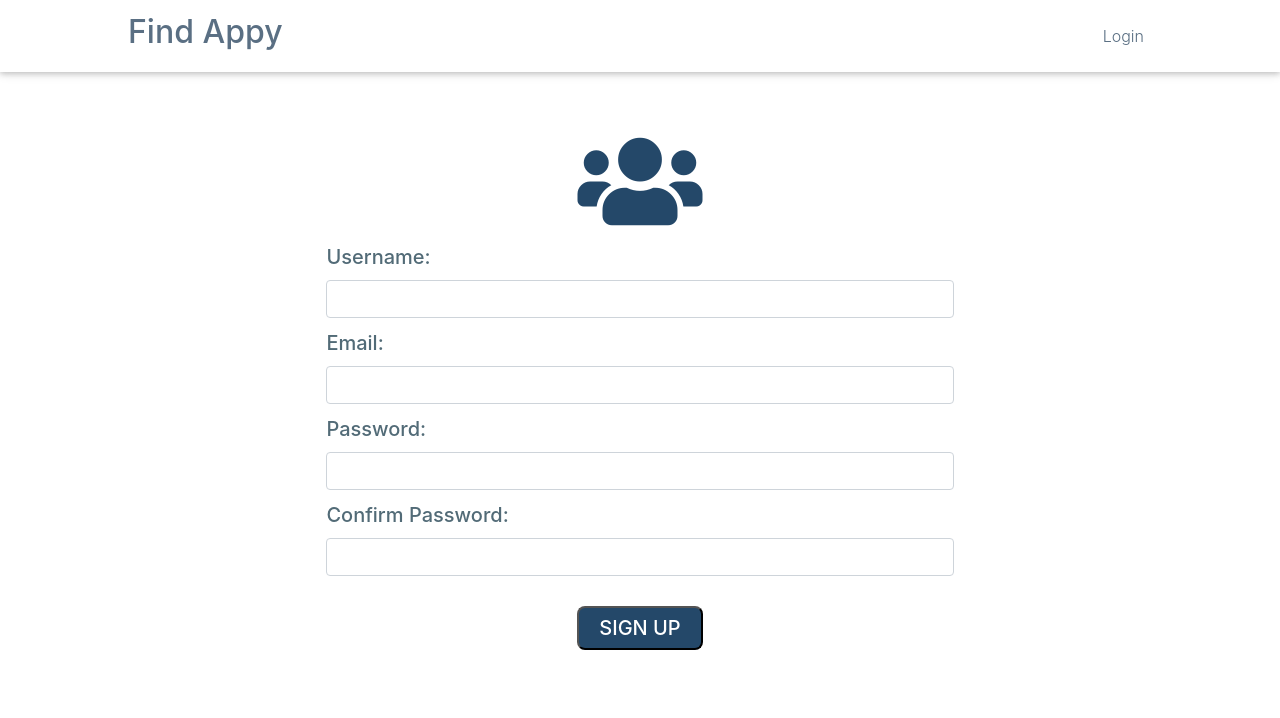
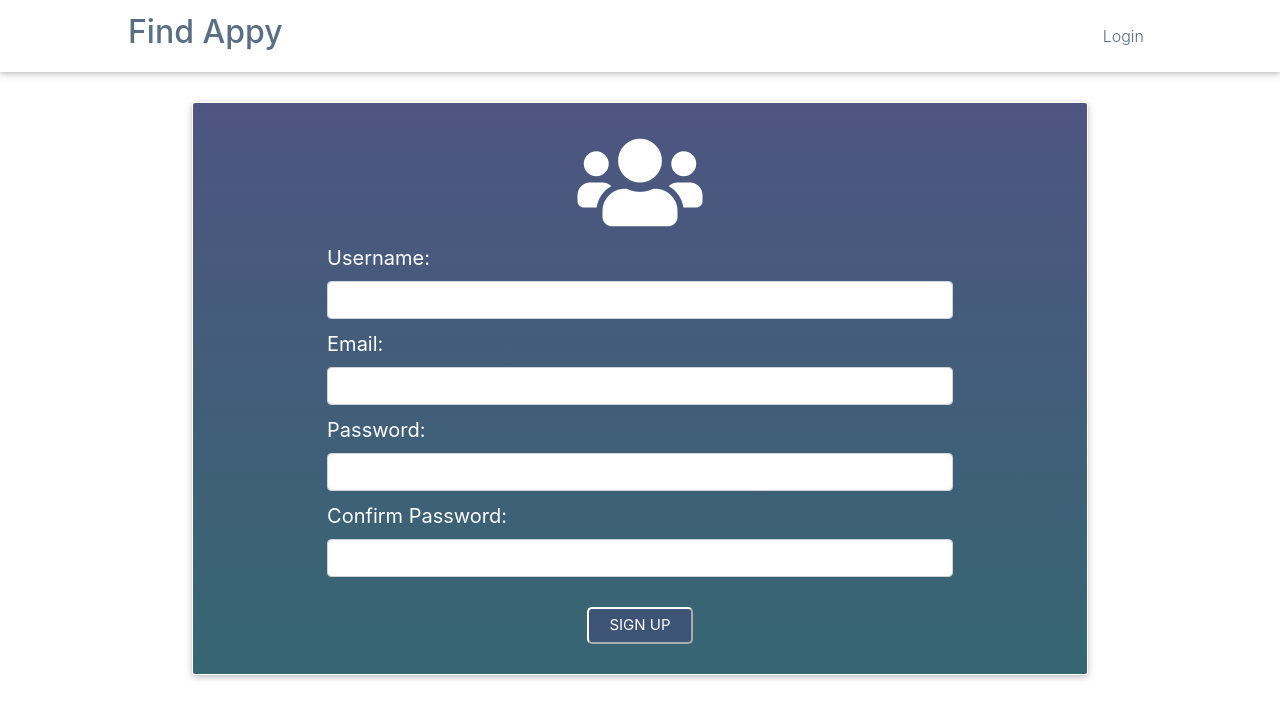
Before and after one commit to iiremkayaa/findmyapp, a React (Create React App) app: page /signup in a window 1280 px wide. Shown: the top 718 px of the page. Built offline with nearby package versions, Linux system fonts and the light colour scheme; no server answers.

Commit message:
fix register

```diff
--- a/src/components/Login.css
+++ b/src/components/Login.css
@@ -1,7 +1,7 @@
 #message{
-    color: rgb(250, 24, 24);
-    font-size:18px;
-    font-weight:400;
+    color:  #df1616;
+    font-size:15px;
+    font-weight:500;
     text-align: center;
 }
 #no-account{
--- a/src/components/Register.css
+++ b/src/components/Register.css
@@ -1,5 +1,5 @@
 #register-message{
-    color: rgb(250, 24, 24);
-    font-size:13px;
-    font-weight:400
+    color: #df1616;
+    font-size:14px;
+    font-weight:500
 }
--- a/src/components/Register.js
+++ b/src/components/Register.js
@@ -61,38 +61,38 @@ const Register = () => {
     }
     return (
         <div >
-            <div style={{ marginLeft:"15%",marginRight:"15%", backgroundColor: "white",marginTop:"30px",marginBottom:"30px",paddingTop:"30px",paddingBottom:"30px" }}>
+            <div style={{ marginLeft:"15%",marginRight:"15%", backgroundImage: "linear-gradient(rgb(78, 85, 129), rgb(54, 102, 114))",marginTop:"30px",marginBottom:"30px",paddingTop:"30px",paddingBottom:"30px",boxShadow:"0 2px 5px 0 rgba(0,0,0,0.16), 0 2px 10px 0 rgba(0,0,0,0.12)",border:"solid",borderWidth:"1px",borderRadius: "3px" }}>
                 <div style={{ paddingLeft: "15%", paddingRight: "15%" }}>
-                    <h2 style={{ textAlign: "center", color: "#244869" }}><MDBIcon icon="users" style={{ fontSize: "100px" }} /></h2>
+                    <h2 style={{ textAlign: "center", color: "white" }}><MDBIcon icon="users" style={{ fontSize: "100px" }} /></h2>
                 </div>
                 <Form style={{ paddingLeft: "15%", paddingRight: "15%" }}>
                     <div style={{marginTop:"10px",marginBottom:"10px"}} >
-                        <Form.Label style={{  color: "#526b77",fontWeight:"500",fontSize:"20px"}} >Username:</Form.Label>
+                        <Form.Label style={{  color: "white",fontWeight:"400",fontSize:"20px"}} >Username:</Form.Label>
                         <Form.Control style={{}} type="text" placeholder="" onChange={handleUsername} />
                     </div>
 
                     <div style={{marginTop:"10px",marginBottom:"10px"}} >
-                        <Form.Label style={{ color: "#526b77" ,fontWeight:"500",fontSize:"20px"}}>Email:</Form.Label>
+                        <Form.Label style={{ color: "white" ,fontWeight:"400",fontSize:"20px"}}>Email:</Form.Label>
                         <Form.Control style={{ }} type="email" placeholder="" onChange={handleEmail} />
 
                     </div>
 
                     <div style={{marginTop:"10px",marginBottom:"10px"}} >
-                        <Form.Label style={{  color: "#526b77",fontWeight:"500",fontSize:"20px" }}>Password:</Form.Label>
+                        <Form.Label style={{  color: "white",fontWeight:"400",fontSize:"20px" }}>Password:</Form.Label>
                         <Form.Control style={{ }} type="password" placeholder="" onChange={handlePassword} />
                         {charControl && <Form.Text id="register-message">
                             The password field must be at least 5 characters.
                         </Form.Text>}
                     </div>
                     <div style={{marginTop:"10px",marginBottom:"10px"}} >
-                        <Form.Label style={{ color: "#526b77" ,fontWeight:"500",fontSize:"20px"}}>Confirm Password:</Form.Label>
+                        <Form.Label style={{ color: "white" ,fontWeight:"400",fontSize:"20px"}}>Confirm Password:</Form.Label>
                         <Form.Control style={{ }} type="password" placeholder="" onChange={handleConfirmPassword} />
                         {passControl && <Form.Text id="register-message">
                             The password must match confirm password.
                         </Form.Text>}
                     </div>
                     <div style={{ textAlign: "center", width: "100%", marginTop: "30px" }}>
-                    <button  type="submit" onClick={submit} style={{fontWeight:"500",fontSize:"20px",borderRadius:"8px", color:"white",backgroundColor: "#244869",padding:"5px",paddingLeft:"20px",paddingRight:"20px"}}>
+                    <button  type="submit" onClick={submit} style={{fontWeight:"400",fontSize:"15px",borderRadius:"5px", borderColor:"white",color:"white",backgroundColor: "#42437a81",padding:"5px",paddingLeft:"20px",paddingRight:"20px"}}>
                             SIGN UP
                     </button>
                     </div>
```
